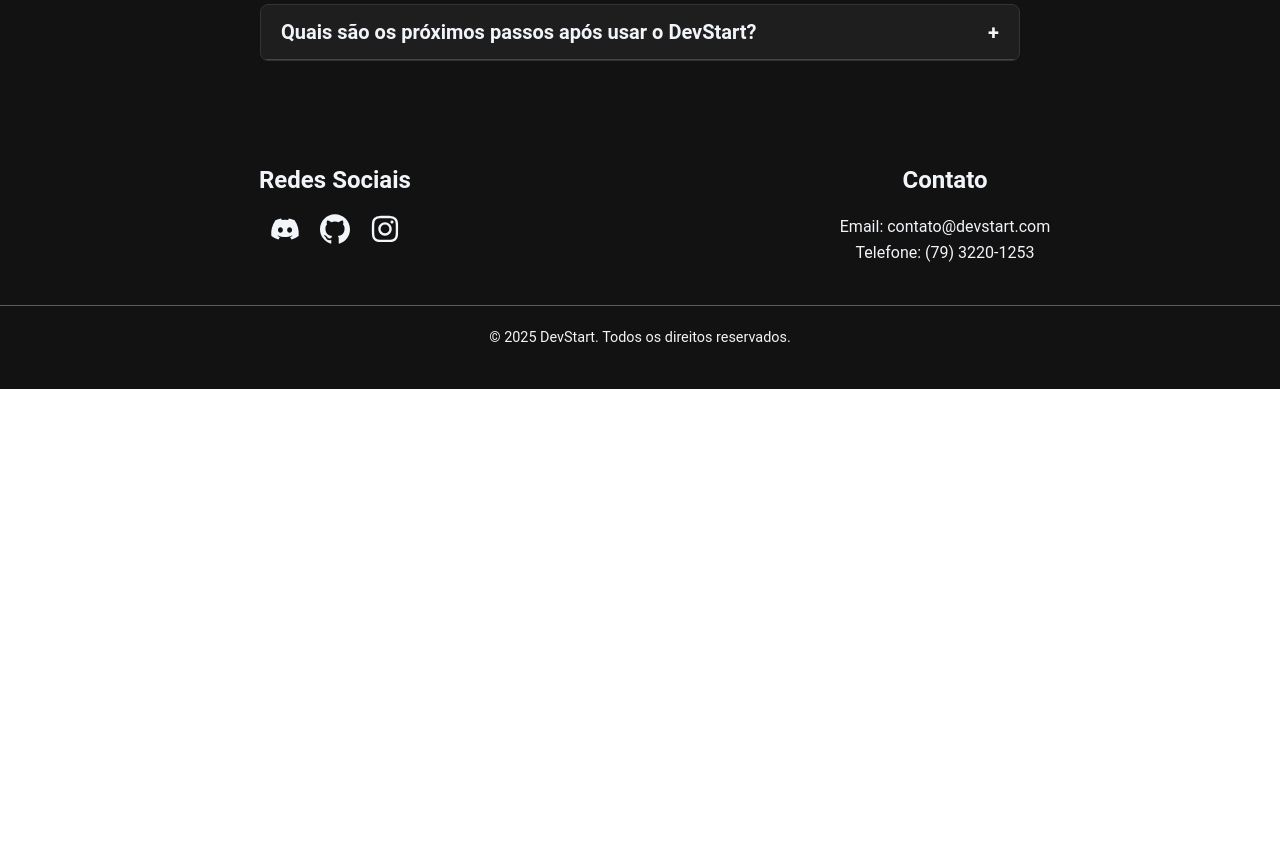
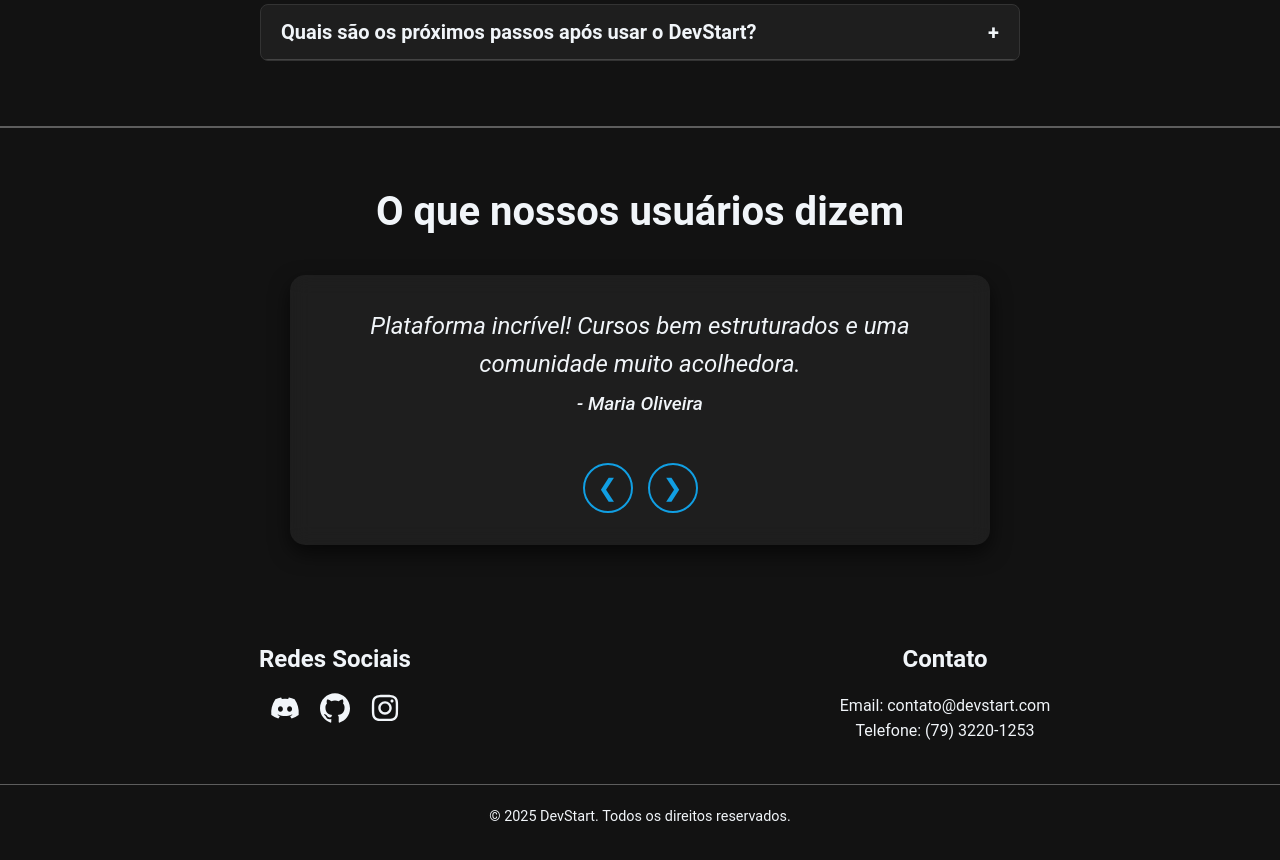
Before and after one commit to V1ct0rSb/projeto-dev-start, a React (Vite) app: page / in a window 1280 px wide. Shown: the part 3200-4060 px from the top of the page. Before the commit the page ends 3589 px from the top, so only its background shows below. Built offline with nearby package versions, Linux system fonts and the light colour scheme.

Commit message:
Add depoimentos de usuarios na home

```diff
--- a/src/pages/Usuario/Home/Home.jsx
+++ b/src/pages/Usuario/Home/Home.jsx
@@ -9,6 +9,7 @@ import styles from "./Home.module.css";
 export default function Home() {
   const [showButton, setShowButton] = useState(false);
   const [activeIndex, setActiveIndex] = useState(null);
+  const [currentTestimonialIndex, setCurrentTestimonialIndex] = useState(0);
 
   // Função para monitorar a rolagem da página
   useEffect(() => {
@@ -34,6 +35,34 @@ export default function Home() {
       behavior: "smooth",
     });
   };
+
+  // Lista de depoimentos
+  const testimonials = [
+    {
+      name: "João Silva",
+      text: "O DevStart foi essencial para meus primeiros passos na programação. Conteúdos claros e objetivos!",
+    },
+    {
+      name: "Maria Oliveira",
+      text: "Plataforma incrível! Cursos bem estruturados e uma comunidade muito acolhedora.",
+    },
+    {
+      name: "Carlos Pereira",
+      text: "Com o DevStart, aprendi programação de forma prática e divertida. Recomendo!",
+    },
+    {
+      name: "Ana Costa",
+      text: "Ótima para iniciantes! A comunidade oferece um suporte excepcional para tirar dúvidas.",
+    },
+    {
+      name: "Pedro Santos",
+      text: "O DevStart transformou minha jornada na programação. Didática perfeita para quem está começando!",
+    },
+    {
+      name: "Laura Mendes",
+      text: "Aprendi muito em pouco tempo. A plataforma é intuitiva e os instrutores são excelentes!",
+    },
+  ];
 
   // Lista de perguntas frequentes
   const faqItems = [
@@ -77,6 +106,27 @@ export default function Home() {
   const toggleAccordion = (index) => {
     setActiveIndex(activeIndex === index ? null : index);
   };
+
+  const nextTestimonial = () => {
+    setCurrentTestimonialIndex(
+      (prevIndex) => (prevIndex + 1) % testimonials.length
+    );
+  };
+
+  const prevTestimonial = () => {
+    setCurrentTestimonialIndex(
+      (prevIndex) => (prevIndex - 1 + testimonials.length) % testimonials.length
+    );
+  };
+
+  // useEffect para passar automaticamente pelos depoimentos
+  useEffect(() => {
+    const interval = setInterval(() => {
+      nextTestimonial();
+    }, 4000); // Muda o depoimento a cada 5 segundos
+
+    return () => clearInterval(interval);
+  }, [currentTestimonialIndex]);
 
   return (
     <>
@@ -231,6 +281,30 @@ export default function Home() {
           </div>
         </section>
 
+        <section className={styles.sectionTestimonials}>
+          <h2>O que nossos usuários dizem</h2>
+          <div className={styles.testimonialContainer}>
+            <div className={styles.testimonial}>
+              <p>{testimonials[currentTestimonialIndex].text}</p>
+              <h4>- {testimonials[currentTestimonialIndex].name}</h4>
+            </div>
+            <div className={styles.navigationButtons}>
+              <button
+                onClick={prevTestimonial}
+                className={styles.testimonialButton}
+              >
+                ❮
+              </button>
+              <button
+                onClick={nextTestimonial}
+                className={styles.testimonialButton}
+              >
+                ❯
+              </button>
+            </div>
+          </div>
+        </section>
+
         {/* Botão de voltar ao topo */}
         {showButton && (
           <button className={styles.scrollToTopButton} onClick={scrollToTop}>
--- a/src/pages/Usuario/Home/Home.module.css
+++ b/src/pages/Usuario/Home/Home.module.css
@@ -259,7 +259,7 @@
 /* ==========================================================================  FAQ*/
 .sectionFAQ {
   border-top: 0.125rem solid var(--corTrasicaoBorda);
-  background-color: #121212;
+  background-color: var(--fundoPreto);
   padding: 50px 20px;
   color: #fff;
 }
@@ -331,6 +331,90 @@
   opacity: 1;
 }
 
+/* ============================================================================ carrosel  */
+
+.sectionTestimonials {
+  padding: 60px 20px;
+  background-color: var(--fundoPreto);
+  color: #ffffff;
+  text-align: center;
+  border-top: 0.125rem solid var(--corTrasicaoBorda);
+}
+
+.sectionTestimonials h2 {
+  font-size: 2.5rem;
+  margin-bottom: 2.5rem;
+  color: var(--corTitulo);
+}
+
+.testimonialContainer {
+  display: flex;
+  flex-direction: column;
+  align-items: center;
+  justify-content: center;
+  max-width: 43.75rem;
+  margin: 0 auto;
+  padding: 2rem;
+  border-radius: 0.9375rem;
+  background: rgba(255, 255, 255, 0.05);
+  backdrop-filter: blur(10px);
+  box-shadow: 0 0.5rem 1.25rem rgba(0, 0, 0, 0.6);
+  transition: transform 0.3s ease, box-shadow 0.3s ease;
+}
+
+.testimonialContainer:hover {
+  transform: translateY(-10px);
+  box-shadow: 0 12px 30px rgba(0, 0, 0, 0.8);
+}
+
+.testimonial {
+  text-align: center;
+  margin-bottom: 1.5rem;
+  font-size: 1.5rem;
+  font-style: italic;
+  color: var(--corParagrafo);
+}
+
+.testimonial h4 {
+  font-size: 1.2rem;
+  margin-top: 0.5rem;
+  font-weight: 500;
+  color: var(--corTitulo);
+}
+
+.navigationButtons {
+  display: flex;
+  justify-content: center;
+  gap: 0.9375rem;
+  margin-top: 1.5rem;
+}
+
+.testimonialButton {
+  background: none;
+  border: 0.125rem solid var(--corBotao);
+  border-radius: 50%;
+  width: 3.125rem;
+  height: 3.125rem;
+  font-size: 1.5rem;
+  color: var(--corBotao);
+  display: flex;
+  align-items: center;
+  justify-content: center;
+  cursor: pointer;
+  transition: all 0.3s ease;
+}
+
+.testimonialButton:hover {
+  background: var(--hoverBotao);
+  color: var(--corParagrafo);
+  transform: scale(1.1);
+}
+
+.testimonialButton:active {
+  transform: scale(0.95);
+  background: var(--hoverBotao);
+}
+
 /* ============================================================================  Voltar para o Top */
 
 .scrollToTopButton {
```
